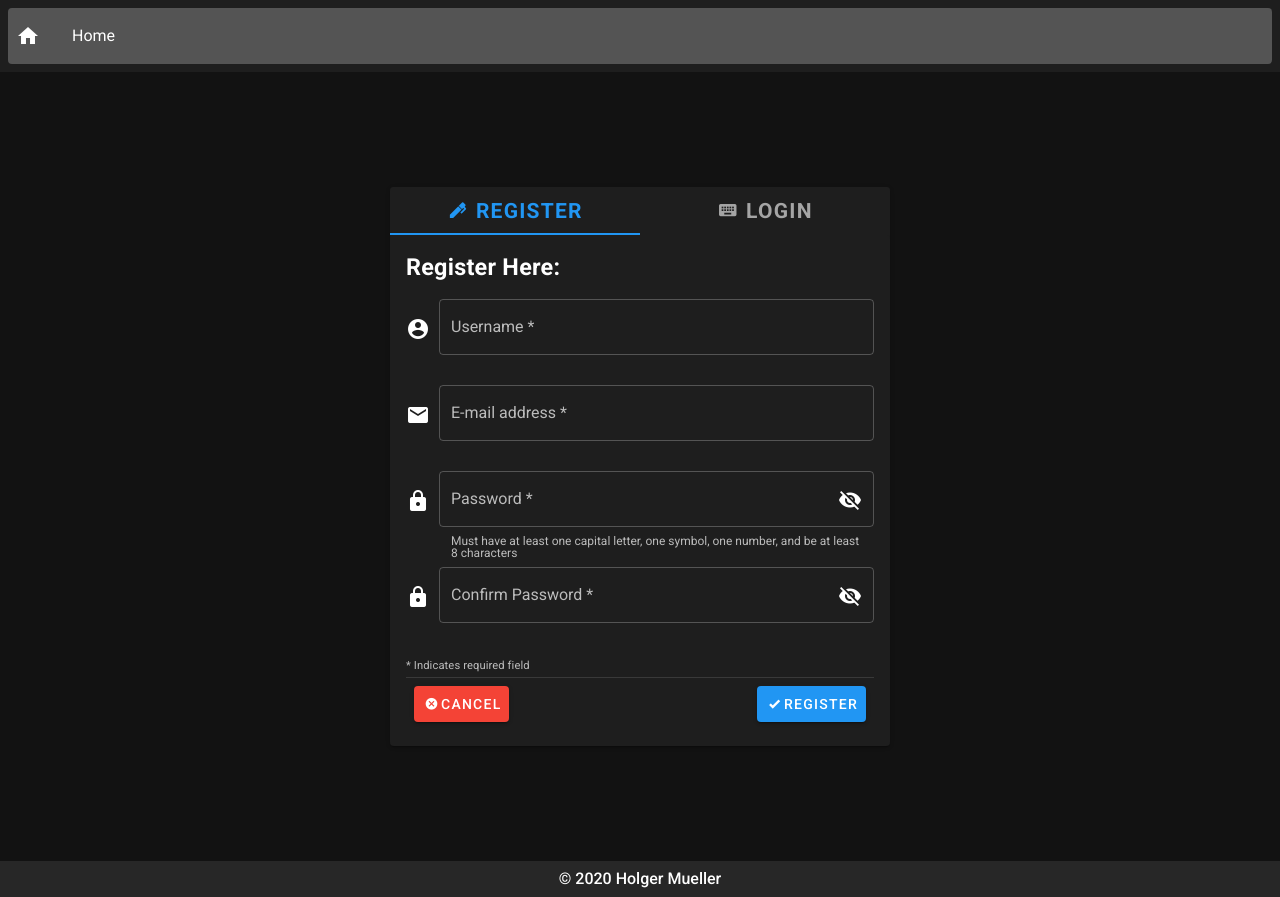
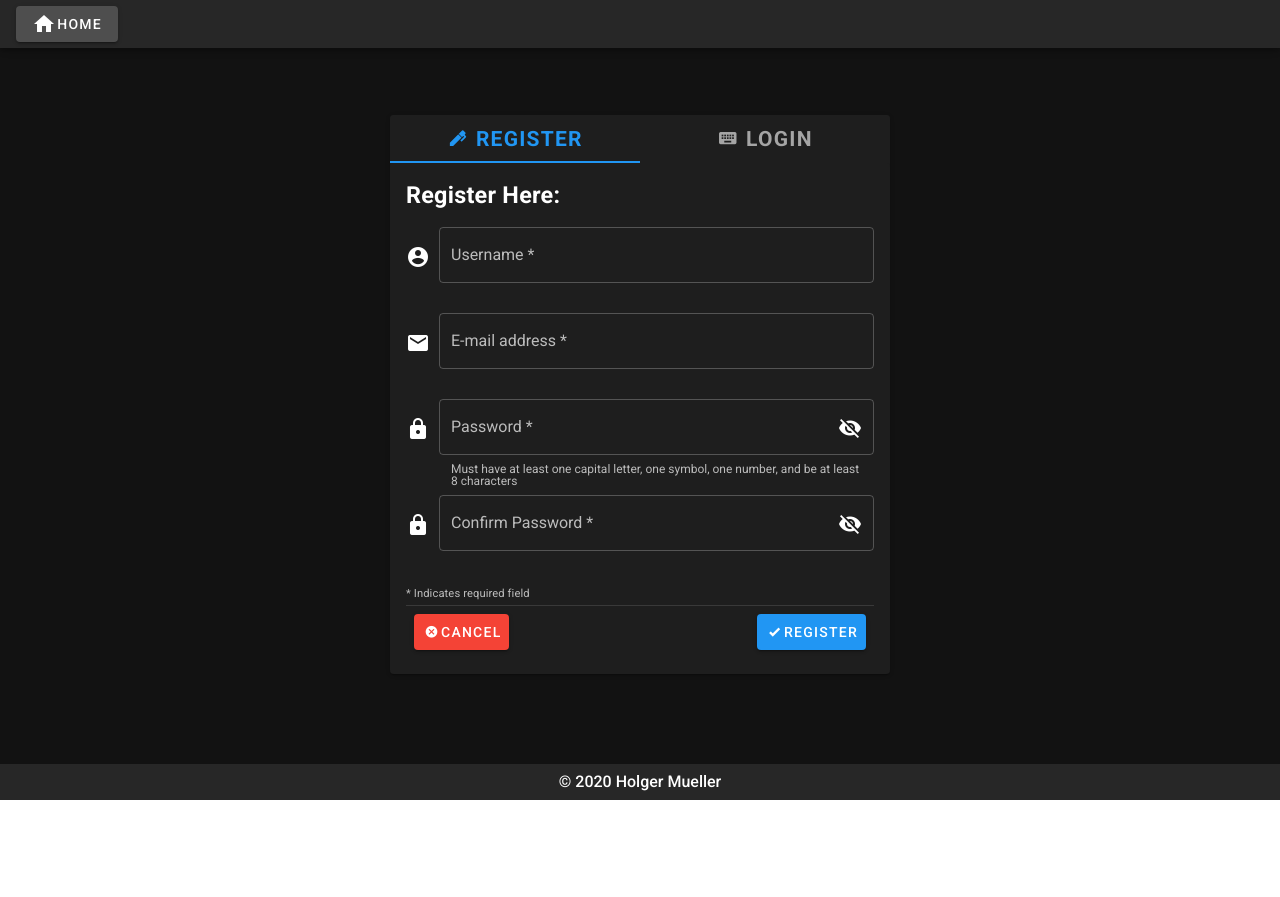
Before and after one commit to Holgermueller/wish-list, a Vue app: page / in a window 1280 px wide. After the commit the page ends 800 px from the top, so only its background shows below. Built offline with nearby package versions, Linux system fonts and the light colour scheme; no server answers.

Commit message:
some styling for navigation bar

```diff
--- a/src/components/Layout/Footer.vue
+++ b/src/components/Layout/Footer.vue
@@ -1,6 +1,6 @@
 <template>
   <div>
-    <v-footer class="font-weight-medium">
+    <v-footer class="font-weight-medium" absolute>
       &copy; 2020 Holger Mueller
     </v-footer>
   </div>
@@ -15,5 +15,6 @@ export default {
 <style scoped>
 .v-footer {
   justify-content: center;
+  bottom: 0;
 }
 </style>
--- a/src/components/Layout/Nav.vue
+++ b/src/components/Layout/Nav.vue
@@ -1,24 +1,17 @@
 <template>
   <div id="nav">
-    <v-list nav>
-      <v-list-item
-        v-for="link in menuLinks"
-        :key="link.title"
-        :to="link.link"
-        link
-      >
-        <v-list-item-icon>
+    <v-app-bar class="nav" fixed dense>
+      <div v-for="link in menuLinks" :key="link.title" link>
+        <v-btn :to="link.link">
           <v-icon>
             {{ link.icon }}
           </v-icon>
-        </v-list-item-icon>
-        <v-list-item-content>
-          <v-list-item-title>{{ link.title }}</v-list-item-title>
-        </v-list-item-content>
-      </v-list-item>
-    </v-list>
-
-    <SignOut v-if="userIsAuthenticated" />
+          {{ link.title }}
+        </v-btn>
+      </div>
+      <v-spacer></v-spacer>
+      <SignOut v-if="userIsAuthenticated" />
+    </v-app-bar>
   </div>
 </template>
 
@@ -77,14 +70,11 @@ export default {
 </script>
 
 <style scoped>
-#nav {
+.nav {
   z-index: 2;
+  width: 100%;
 }
-.nav {
-  width: 25%;
-  position: fixed;
-  z-index: 2;
-}
+
 a {
   text-decoration: none;
 }
--- a/src/components/Pages/Dashboard/Dashboard.vue
+++ b/src/components/Pages/Dashboard/Dashboard.vue
@@ -115,7 +115,7 @@ export default {
 
 <style scoped>
 #dashboard {
-  margin-bottom: 7%;
+  margin: 7%;
 }
 .progress {
   margin: 1% auto;
--- a/src/components/Pages/Dashboard/DashboardLayout/ListDisplay.vue
+++ b/src/components/Pages/Dashboard/DashboardLayout/ListDisplay.vue
@@ -93,17 +93,17 @@ export default {
 }
 
 .v-card.Whenever {
-  border-left-color: #00bfff;
+  border-color: #00bfff;
   border-left-width: 8px;
 }
 
 .v-card.Now {
-  border-left-color: #b22222;
+  border-color: #b22222;
   border-left-width: 8px;
 }
 
 .v-card.Soon {
-  border-left-color: #228b22;
+  border-color: #228b22;
   border-left-width: 8px;
 }
 
```
